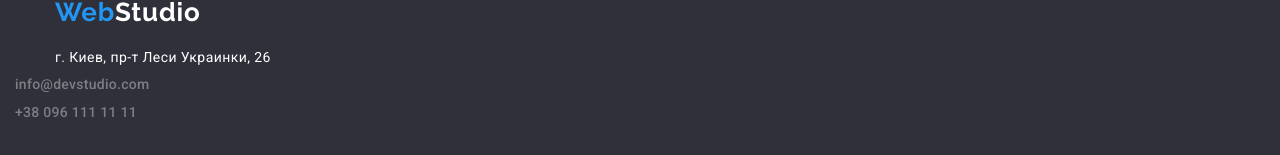
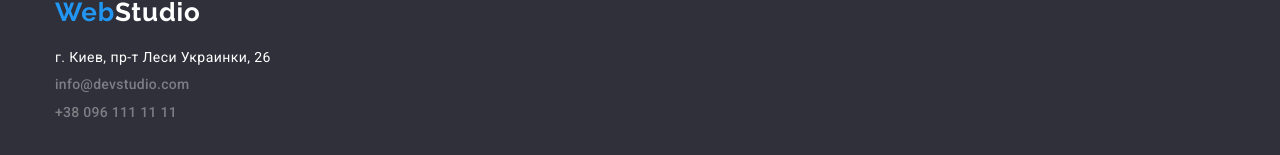
Before and after one commit to Ihor-Voroniuk/Ihor-Voroniuk.github.io, a plain HTML site: page index.html in a window 1280 px wide. Shown: the part 2277-2432 px from the top of the page. Drawn offline with nearby package versions, Linux system fonts and the light colour scheme.

Commit message:
Update styles.css

```diff
--- a/css/styles.css
+++ b/css/styles.css
@@ -403,7 +403,7 @@ section {
 
 .mail-tel{
     margin-top: 9px;
-    margin-left: -40px;
+
 }
 
 
```
